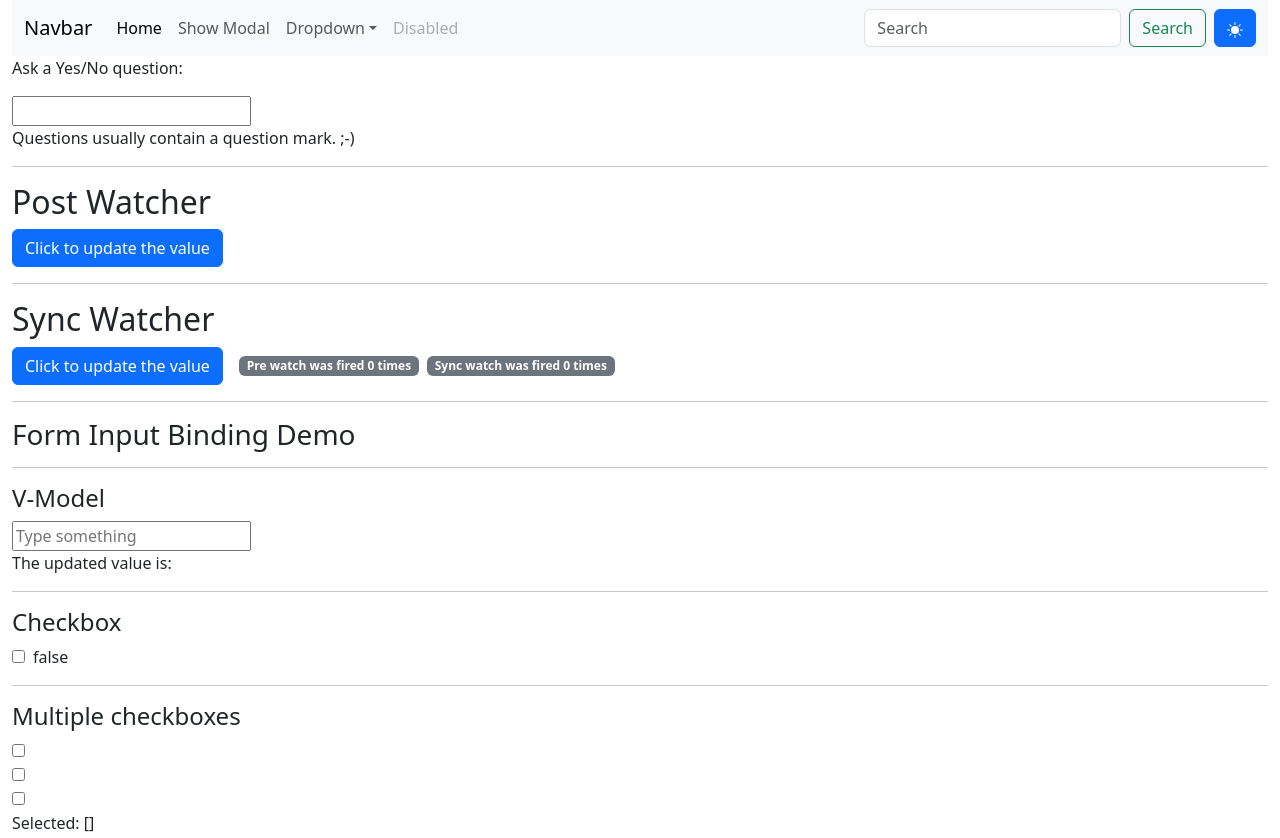
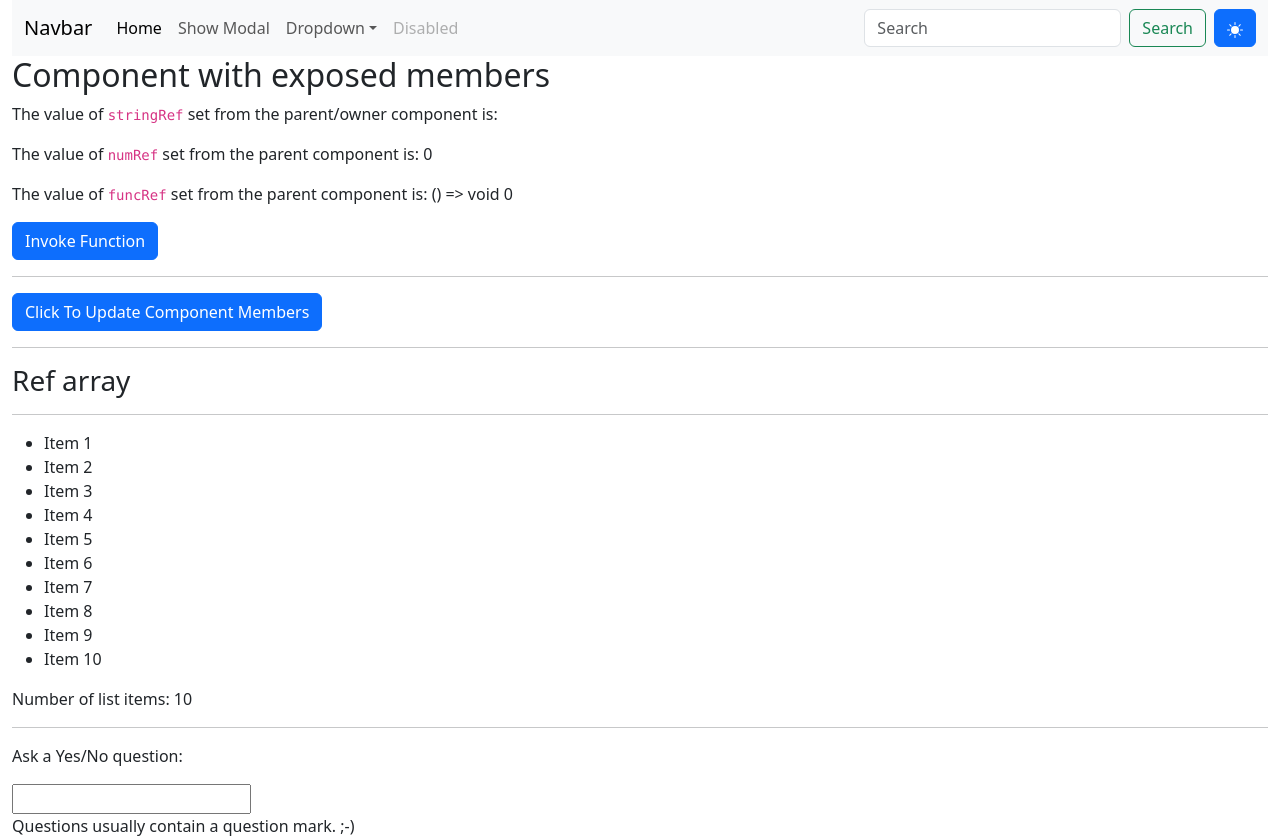
Before and after one commit to FlameWolf/vue-project, a Vue app: page / in a window 1280 px wide. Shown: the top 838 px of the page. Built offline with nearby package versions, Linux system fonts and the light colour scheme.

Commit message:
Add ref demo component and test component

```diff
--- a/src/App.vue
+++ b/src/App.vue
@@ -1,12 +1,14 @@
 <script setup lang="ts">
 	import "@/styles.css";
 	import Navbar from "@/components/Navbar.vue";
+	import RefDemo from "@/components/RefDemo.vue";
 	import WatchDemo from "@/components/WatchDemo.vue";
 	import FormDemo from "@/components/FormDemo.vue";
 	import ConfirmModal from "@/components/ConfirmModal.vue";
 </script>
 <template>
 	<Navbar/>
+	<RefDemo/>
 	<WatchDemo/>
 	<FormDemo/>
 	<ConfirmModal/>
--- /dev/null
+++ b/src/components/RefDemo.vue
@@ -0,0 +1,35 @@
+<script setup lang="ts">
+import { ref, useTemplateRef, watch } from "vue";
+import TestComponent from "@/components/TestComponent.vue";
+
+const componentRef = useTemplateRef("test-component");
+const arrayRef = useTemplateRef("items");
+const itemCount = ref(0);
+
+function updateComponentMembers() {
+	if(componentRef.value) {
+		componentRef.value.stringRef = crypto.randomUUID();
+		componentRef.value.numRef++;
+		componentRef.value.funcRef = () => {
+			componentRef.value!.stringRef = `${componentRef.value!.numRef} && ${crypto.randomUUID()}`;
+		};
+	}
+}
+
+watch(arrayRef, items => {
+	itemCount.value = items?.length ?? 0;
+});
+</script>
+<template>
+	<TestComponent ref="test-component"/>
+	<hr/>
+	<button class="btn btn-primary" @click="updateComponentMembers">Click To Update Component Members</button>
+	<hr/>
+	<h3>Ref array</h3>
+	<hr/>
+	<ul>
+		<li v-for="num in 10" ref="items">Item {{ num }}</li>
+	</ul>
+	<p>Number of list items: {{ itemCount }}</p>
+	<hr/>
+</template>
--- /dev/null
+++ b/src/components/TestComponent.vue
@@ -0,0 +1,23 @@
+<script setup lang="ts">
+import { ref } from "vue";
+import { emptyString } from "@/constants/common";
+
+type Func = (...args: unknown[]) => unknown;
+
+const stringRef = ref(emptyString);
+const numRef = ref(0);
+const funcRef = ref<Func>(() => void 0);
+
+defineExpose({
+	stringRef,
+	numRef,
+	funcRef
+});
+</script>
+<template>
+	<h2>Component with exposed members</h2>
+	<p>The value of <code>stringRef</code> set from the parent/owner component is: {{ stringRef }}</p>
+	<p>The value of <code>numRef</code> set from the parent component is: {{ numRef }}</p>
+	<p>The value of <code>funcRef</code> set from the parent component is: {{ funcRef }}</p>
+	<button class="btn btn-primary" @click="funcRef">Invoke Function</button>
+</template>
```
